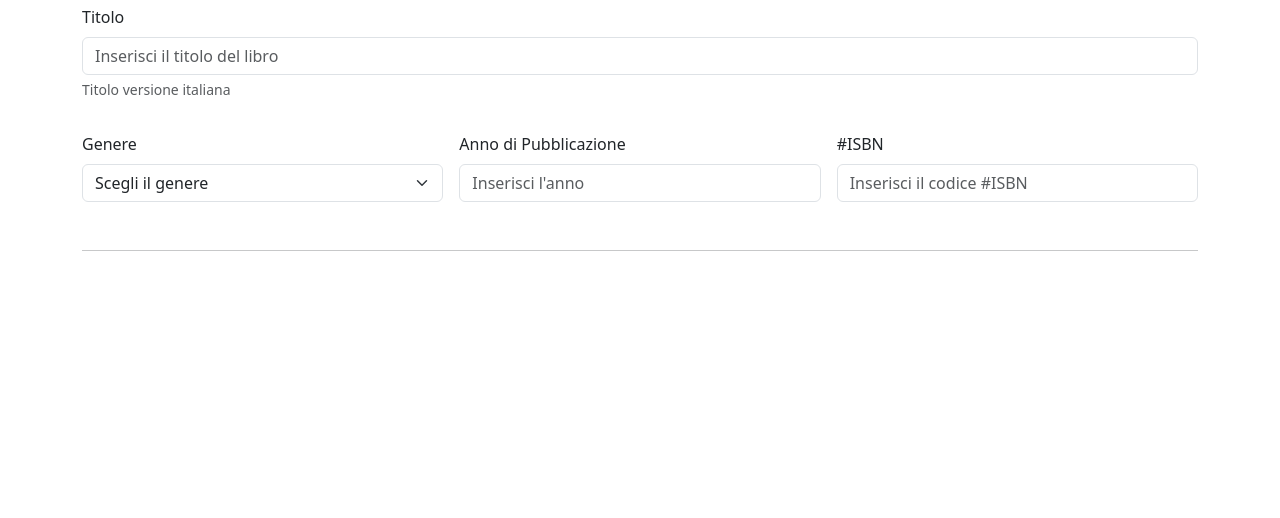
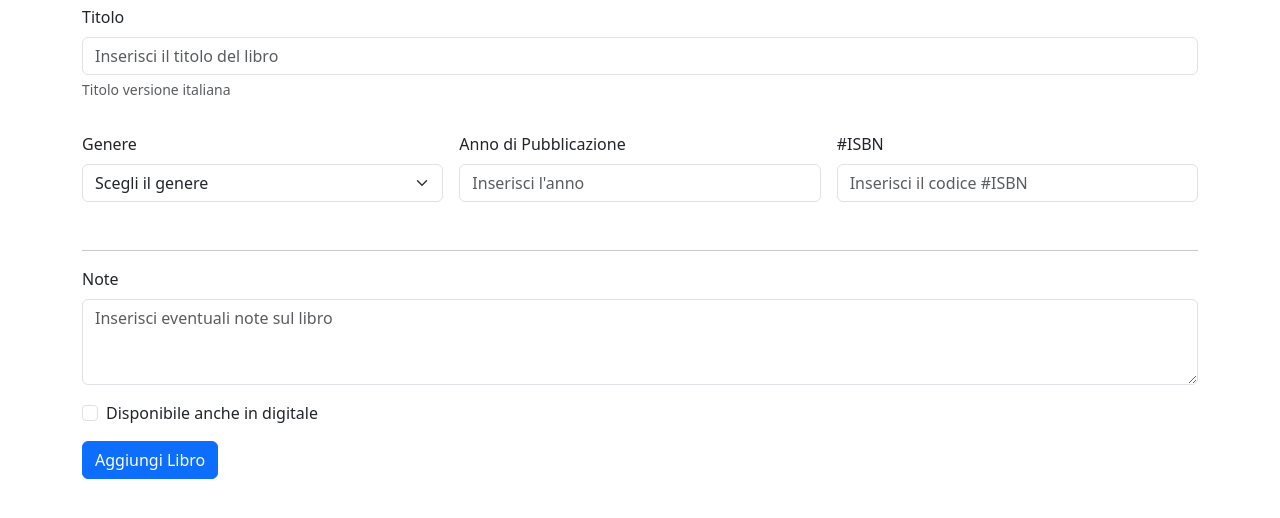
Before and after one commit to Luca1882/html-css-bootstrap-dashboard, a plain HTML site: page nuovolibro.html in a window 1280 px wide. Shown: the part 270-788 px from the top of the page. Drawn offline with nearby package versions, Linux system fonts and the light colour scheme.

Commit message:
Feat: Aggiunta Checkbox e bottone finale con uscita dalla pagina

```diff
--- a/nuovolibro.html
+++ b/nuovolibro.html
@@ -84,7 +84,24 @@
             </div>
         </div>
         <hr class="mt-5 border-1">
-    </div>
+    <!--Textarea Note-->
+        <div class="mt-8">
+            <label for="note" class="form-label">Note</label>
+            <textarea class="form-control" id="note" placeholder="Inserisci eventuali note sul libro" rows="3"></textarea>
+        </div>
+    <!--Checkbox-->
+        <div class="form-check mt-3">
+            <input class="form-check-input" type="checkbox" value="disponibile-in-digitale" id="disponibile-anche-in-digitale">
+            <label class="form-check-label" for="disponibile-anche-in-digitale">
+            Disponibile anche in digitale
+            </label>
+        </div>
+    <!--Bottone "Aggiungi Libro"-->
+    <div class="col-auto mt-2">
+        <a href="./index.html">
+          <button type="button" class="btn btn-primary mt-2">Aggiungi Libro</button>
+        </a>
+      </div>
 </body>
 
 </html>
```
